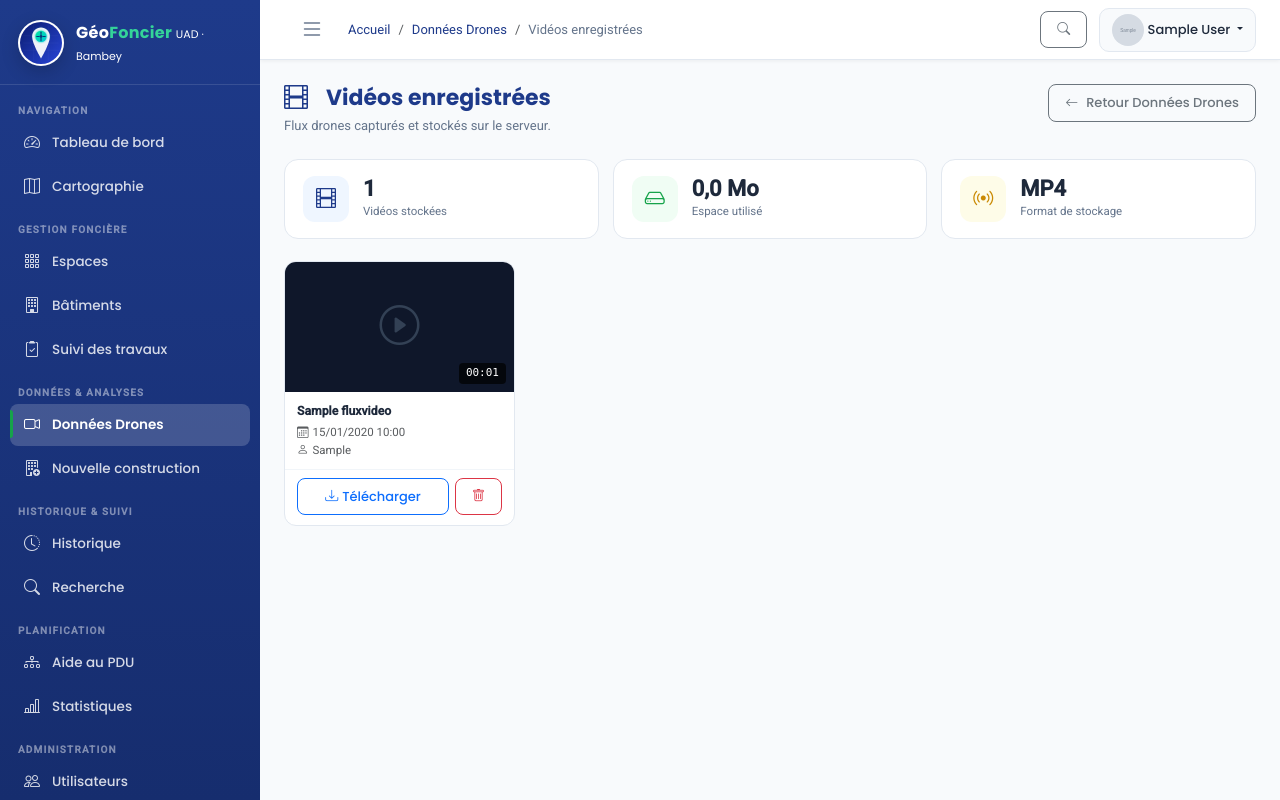
After one commit to AshBrud/geo_fancier_copy, a Django app: page /drones/flux/videos/ in a window 1280 px wide. The commit adds this page. Run offline with Django 5.2, Linux system fonts and the light colour scheme; a user stored in the database is signed in; tables that the repository leaves empty hold one stand-in row (values such as "Sample post"); grey boxes marked "Sample" are stand-in pictures; parts of the project's set-up code (start-up, migrations or seed data) failed here and were passed over.

Commit message:
Ajoute stockage serveur des flux live drone via FFmpeg + page gestion videos
- Modele FluxVideo (nom, fichier, duree, taille, operateur, source RTSP)
- Migration 0005_ajoute_fluxvideo
- Endpoints flux/start/ et flux/stop/ (FFmpeg RTSP -> MP4 fragmente)
- Page /drones/flux/videos/ avec catalogue, telechargement et suppression
- Bouton Sauvegarder sur le serveur dans la section live avec chronometre

Co-Authored-By: Claude Sonnet 4.6 <noreply@anthropic.com>

```diff
--- a/drones/urls.py
+++ b/drones/urls.py
@@ -7,4 +7,9 @@ urlpatterns = [
     path('', views.orthophotos_list, name='missions'),
     path('importer/', views.import_orthophoto, name='import_orthophoto'),
     path('orthophoto/<int:pk>/supprimer/', views.orthophoto_delete, name='orthophoto_delete'),
+    # Enregistrement flux live
+    path('flux/start/', views.flux_start, name='flux_start'),
+    path('flux/stop/', views.flux_stop, name='flux_stop'),
+    path('flux/videos/', views.flux_videos_list, name='flux_videos'),
+    path('flux/videos/<int:pk>/supprimer/', views.flux_video_delete, name='flux_video_delete'),
 ]
--- a/drones/views.py
+++ b/drones/views.py
@@ -1,14 +1,23 @@
 from django.shortcuts import render, redirect, get_object_or_404
 from django.contrib.auth.decorators import login_required
 from django.contrib import messages
-from datetime import date as _today
+from django.http import JsonResponse
+from django.conf import settings
+from datetime import date as _today, datetime
 from django.core.paginator import Paginator
 from django.db.models import Q, Avg
 import json as _json
 import os
-from .models import Orthophoto
+import sys
+import subprocess
+import shutil
+import signal as _signal
+from .models import Orthophoto, FluxVideo
 from .forms import OrthophotoImportForm
 from accounts.decorators import domaine_required
+
+# Enregistrements actifs (par utilisateur — clé = user.pk)
+_active_recordings = {}
 
 
 # ── Extraction automatique depuis GeoTIFF (GDAL) ──────────────────────────────
@@ -177,3 +186,137 @@ def orthophoto_delete(request, pk):
         messages.success(request, 'Orthophoto supprimée.')
         return redirect('drones:missions')
     return render(request, 'drones/confirm_delete.html', {'obj': ortho})
+
+
+# ── Enregistrement flux live (FFmpeg) ────────────────────────────────────────
+
+@login_required
+@domaine_required
+def flux_start(request):
+    if request.method != 'POST':
+        return JsonResponse({'error': 'Méthode POST requise'}, status=405)
+
+    if not shutil.which('ffmpeg'):
+        return JsonResponse({'error': 'FFmpeg non installé sur le serveur.'}, status=500)
+
+    try:
+        data = _json.loads(request.body)
+    except Exception:
+        return JsonResponse({'error': 'Corps JSON invalide'}, status=400)
+
+    rtsp_url = data.get('rtsp_url', '').strip()
+    nom      = data.get('nom', '').strip()
+    if not rtsp_url:
+        return JsonResponse({'error': 'URL RTSP manquante'}, status=400)
+
+    uid = request.user.pk
+    if uid in _active_recordings:
+        return JsonResponse({'error': 'Un enregistrement est déjà en cours'}, status=400)
+
+    ts       = datetime.now().strftime('%Y-%m-%d_%H-%M-%S')
+    nom      = nom or f'Flux drone {ts}'
+    filename = f'flux-drone-{ts}.mp4'
+    save_dir = os.path.join(settings.MEDIA_ROOT, 'flux_videos')
+    os.makedirs(save_dir, exist_ok=True)
+    filepath = os.path.join(save_dir, filename)
+
+    cmd = [
+        'ffmpeg', '-y',
+        '-rtsp_transport', 'tcp',
+        '-i', rtsp_url,
+        '-c', 'copy',
+        '-movflags', 'frag_keyframe+empty_moov',
+        filepath,
+    ]
+
+    kwargs = {}
+    if sys.platform == 'win32':
+        kwargs['creationflags'] = subprocess.CREATE_NEW_PROCESS_GROUP
+
+    try:
+        proc = subprocess.Popen(cmd, stdout=subprocess.DEVNULL, stderr=subprocess.DEVNULL, **kwargs)
+    except Exception as e:
+        return JsonResponse({'error': f'Impossible de démarrer FFmpeg : {e}'}, status=500)
+
+    _active_recordings[uid] = {
+        'proc':       proc,
+        'filepath':   filepath,
+        'nom':        nom,
+        'start_time': datetime.now(),
+        'rtsp_url':   rtsp_url,
+    }
+    return JsonResponse({'status': 'started', 'nom': nom})
+
+
+@login_required
+@domaine_required
+def flux_stop(request):
+    if request.method != 'POST':
+        return JsonResponse({'error': 'Méthode POST requise'}, status=405)
+
+    uid = request.user.pk
+    rec = _active_recordings.pop(uid, None)
+    if not rec:
+        return JsonResponse({'error': 'Aucun enregistrement en cours'}, status=400)
+
+    proc = rec['proc']
+    try:
+        if sys.platform == 'win32':
+            proc.send_signal(_signal.CTRL_BREAK_EVENT)
+        else:
+            proc.send_signal(_signal.SIGINT)
+        proc.wait(timeout=10)
+    except Exception:
+        proc.kill()
+
+    duree   = int((datetime.now() - rec['start_time']).total_seconds())
+    filepath = rec['filepath']
+
+    if os.path.exists(filepath) and os.path.getsize(filepath) > 0:
+        rel   = os.path.relpath(filepath, settings.MEDIA_ROOT).replace('\\', '/')
+        video = FluxVideo.objects.create(
+            nom=rec['nom'],
+            fichier=rel,
+            duree_secondes=duree,
+            taille_octets=os.path.getsize(filepath),
+            source_rtsp=rec['rtsp_url'],
+            operateur=request.user.get_full_name() or request.user.username,
+        )
+        return JsonResponse({
+            'status':   'stopped',
+            'id':       video.pk,
+            'nom':      video.nom,
+            'duree':    video.duree_formatee,
+            'taille_mb': video.taille_mb,
+        })
+
+    return JsonResponse({'status': 'stopped', 'warning': 'Fichier vide ou non créé'})
+
+
+# ── Liste des flux vidéos enregistrés ────────────────────────────────────────
+
+@login_required
+@domaine_required
+def flux_videos_list(request):
+    qs = FluxVideo.objects.all()
+    paginator = Paginator(qs, 12)
+    page = paginator.get_page(request.GET.get('page'))
+    total_taille = sum(v.taille_octets or 0 for v in FluxVideo.objects.all())
+    return render(request, 'drones/flux_videos_list.html', {
+        'page_obj':     page,
+        'total':        FluxVideo.objects.count(),
+        'total_taille': round(total_taille / 1048576, 1),
+    })
+
+
+@login_required
+@domaine_required
+def flux_video_delete(request, pk):
+    video = get_object_or_404(FluxVideo, pk=pk)
+    if request.method == 'POST':
+        if video.fichier and os.path.exists(video.fichier.path):
+            os.remove(video.fichier.path)
+        video.delete()
+        messages.success(request, f'Vidéo « {video.nom} » supprimée.')
+        return redirect('drones:flux_videos')
+    return render(request, 'drones/confirm_delete.html', {'obj': video})
--- /dev/null
+++ b/templates/drones/flux_videos_list.html
@@ -0,0 +1,148 @@
+{% extends 'base.html' %}
+{% block title %}Vidéos enregistrées{% endblock %}
+{% block breadcrumb %}
+<li class="breadcrumb-item"><a href="{% url 'drones:missions' %}">Données Drones</a></li>
+<li class="breadcrumb-item active">Vidéos enregistrées</li>
+{% endblock %}
+
+{% block extra_css %}
+<style>
+.video-card {
+  background: #fff; border-radius: 12px; border: 1px solid #e2e8f0;
+  overflow: hidden; transition: box-shadow .2s;
+}
+.video-card:hover { box-shadow: 0 6px 20px rgba(0,0,0,.09); }
+.video-thumb {
+  height: 130px; background: #0f172a;
+  display: flex; align-items: center; justify-content: center;
+  position: relative;
+}
+.video-thumb i { font-size: 2.5rem; color: #334155; }
+.video-thumb .dur-badge {
+  position: absolute; bottom: 8px; right: 8px;
+  background: rgba(0,0,0,.7); color: #fff;
+  border-radius: 4px; padding: 2px 7px; font-size: 11px; font-family: monospace;
+}
+.video-body { padding: 10px 12px; }
+.video-actions { display: flex; gap: 6px; padding: 8px 12px 10px; border-top: 1px solid #f1f5f9; }
+.kpi-band { display: grid; grid-template-columns: repeat(3,1fr); gap: 14px; margin-bottom: 22px; }
+@media(max-width:768px){ .kpi-band { grid-template-columns: repeat(1,1fr); } }
+.kpi { background:#fff; border-radius:14px; border:1px solid #e2e8f0; padding:16px 18px;
+       display:flex; align-items:center; gap:14px; }
+.kpi-icon { width:46px;height:46px;border-radius:12px;flex-shrink:0;
+            display:flex;align-items:center;justify-content:center;font-size:20px; }
+.kpi-val { font-size:22px;font-weight:800;color:#1e293b;line-height:1; }
+.kpi-lbl { font-size:11.5px;color:#64748b;margin-top:3px; }
+</style>
+{% endblock %}
+
+{% block content %}
+<div class="page-header">
+  <div>
+    <h1 class="page-title"><i class="bi bi-film me-2"></i>Vidéos enregistrées</h1>
+    <p class="page-description">Flux drones capturés et stockés sur le serveur.</p>
+  </div>
+  <a href="{% url 'drones:missions' %}" class="btn btn-outline-secondary">
+    <i class="bi bi-arrow-left me-2"></i>Retour Données Drones
+  </a>
+</div>
+
+<!-- KPI -->
+<div class="kpi-band">
+  <div class="kpi">
+    <div class="kpi-icon" style="background:#eff6ff;"><i class="bi bi-film" style="color:#1E3A8A;"></i></div>
+    <div><div class="kpi-val">{{ total }}</div><div class="kpi-lbl">Vidéos stockées</div></div>
+  </div>
+  <div class="kpi">
+    <div class="kpi-icon" style="background:#f0fdf4;"><i class="bi bi-hdd" style="color:#16A34A;"></i></div>
+    <div><div class="kpi-val">{{ total_taille }} Mo</div><div class="kpi-lbl">Espace utilisé</div></div>
+  </div>
+  <div class="kpi">
+    <div class="kpi-icon" style="background:#fefce8;"><i class="bi bi-broadcast" style="color:#CA8A04;"></i></div>
+    <div><div class="kpi-val">MP4</div><div class="kpi-lbl">Format de stockage</div></div>
+  </div>
+</div>
+
+{% if page_obj.object_list %}
+<div class="row g-3">
+  {% for video in page_obj %}
+  <div class="col-sm-6 col-md-4 col-lg-3">
+    <div class="video-card">
+      <div class="video-thumb">
+        <i class="bi bi-play-circle"></i>
+        {% if video.duree_secondes %}
+        <span class="dur-badge">{{ video.duree_formatee }}</span>
+        {% endif %}
+      </div>
+      <div class="video-body">
+        <div class="fw-semibold small text-truncate mb-1" title="{{ video.nom }}">{{ video.nom }}</div>
+        <div class="text-muted" style="font-size:11.5px;">
+          <i class="bi bi-calendar3 me-1"></i>{{ video.date_enregistrement|date:"d/m/Y H:i" }}
+        </div>
+        {% if video.taille_mb %}
+        <div class="text-muted" style="font-size:11.5px;">
+          <i class="bi bi-hdd me-1"></i>{{ video.taille_mb }} Mo
+        </div>
+        {% endif %}
+        {% if video.operateur %}
+        <div class="text-muted" style="font-size:11.5px;">
+          <i class="bi bi-person me-1"></i>{{ video.operateur }}
+        </div>
+        {% endif %}
+      </div>
+      <div class="video-actions">
+        <a href="{{ video.fichier.url }}" download
+           class="btn btn-sm btn-outline-primary flex-grow-1">
+          <i class="bi bi-download me-1"></i>Télécharger
+        </a>
+        <a href="{% url 'drones:flux_video_delete' video.pk %}"
+           class="btn btn-sm btn-outline-danger"
+           onclick="return confirm('Supprimer « {{ video.nom }} » ?')">
+          <i class="bi bi-trash"></i>
+        </a>
+      </div>
+    </div>
+  </div>
+  {% endfor %}
+</div>
+
+{% if page_obj.has_other_pages %}
+<nav class="mt-4">
+  <ul class="pagination pagination-sm justify-content-center">
+    {% if page_obj.has_previous %}
+    <li class="page-item">
+      <a class="page-link" href="?page={{ page_obj.previous_page_number }}">
+        <i class="bi bi-chevron-left"></i>
+      </a>
+    </li>
+    {% endif %}
+    {% for num in page_obj.paginator.page_range %}
+    <li class="page-item {% if num == page_obj.number %}active{% endif %}">
+      <a class="page-link" href="?page={{ num }}">{{ num }}</a>
+    </li>
+    {% endfor %}
+    {% if page_obj.has_next %}
+    <li class="page-item">
+      <a class="page-link" href="?page={{ page_obj.next_page_number }}">
+        <i class="bi bi-chevron-right"></i>
+      </a>
+    </li>
+    {% endif %}
+  </ul>
+</nav>
+{% endif %}
+
+{% else %}
+<div class="text-center py-5">
+  <i class="bi bi-film fs-1 text-muted d-block mb-3"></i>
+  <h6 class="text-muted">Aucune vidéo enregistrée</h6>
+  <p class="text-muted small mb-4">
+    Connectez un flux live sur la page Données Drones,<br>
+    puis cliquez sur <strong>Sauvegarder sur le serveur</strong>.
+  </p>
+  <a href="{% url 'drones:missions' %}" class="btn btn-primary">
+    <i class="bi bi-broadcast me-2"></i>Aller au flux live
+  </a>
+</div>
+{% endif %}
+{% endblock %}
```
Also changed, not shown: drones/models.py (+34 -0 lines), templates/drones/orthophotos_list.html (+100 -2 lines), drones/migrations/0005_ajoute_fluxvideo.py (added).
